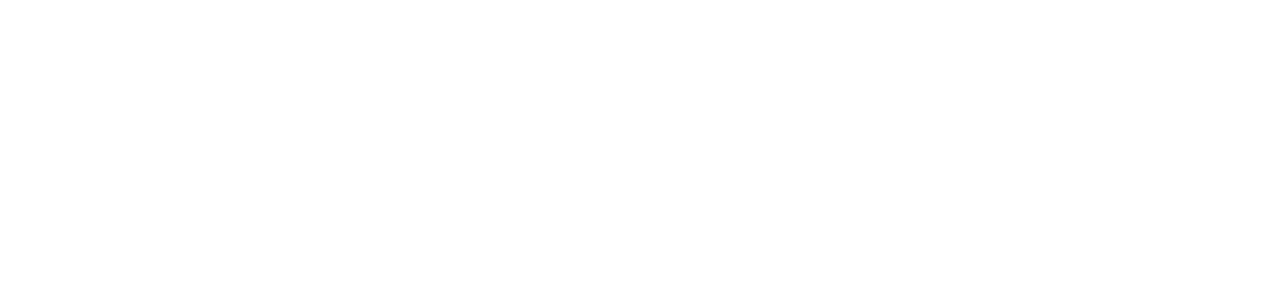
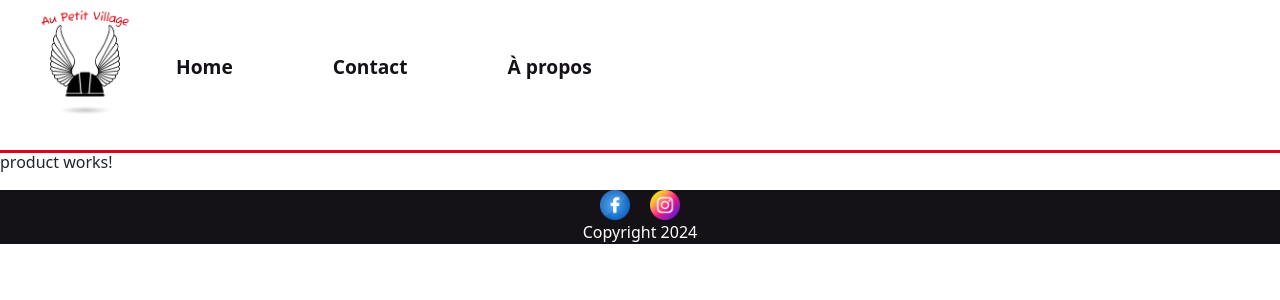
Before and after one commit to Dada-nol/AuPetitVillage, an Angular app: page /product/1 in a window 1280 px wide. Before the commit this address led to /. Shown: the top 300 px of the page. Built offline with nearby package versions, Linux system fonts and the light colour scheme.

Commit message:
add product id route

```diff
--- a/src/app/app-routing.module.ts
+++ b/src/app/app-routing.module.ts
@@ -8,7 +8,7 @@
 const routes: Routes = [
   { path: '', component: HomeComponent },
   { path: 'contact', component: ContactComponent },
-  { path: 'product', component: ProductComponent },
+  { path: 'product/:Id', component: ProductComponent },
   { path: 'about', component: AboutComponent },
 ];
 
--- a/src/app/card/card.component.html
+++ b/src/app/card/card.component.html
@@ -12,7 +12,9 @@
       <p>{{ product.price }}</p>
     </div>
     <div class="card-btn">
-      <button class="btn btn-secondary">Voir l'article</button>
+      <button routerLink="/product/{{ product.Id }}" class="btn btn-secondary">
+        Voir l'article
+      </button>
     </div>
   </div>
 </div>
--- a/src/app/header/header.component.html
+++ b/src/app/header/header.component.html
@@ -8,9 +8,9 @@
       />
     </a>
     <ul class="nav-link">
-      <li><a routerLink="/">Home</a></li>
-      <li><a routerLink="/contact">Contact</a></li>
-      <li><a routerLink="/about">À propos</a></li>
+      <li><a routerLinkActive="active" routerLink="/">Home</a></li>
+      <li><a routerLinkActive="active" routerLink="/contact">Contact</a></li>
+      <li><a routerLinkActive="active" routerLink="/about">À propos</a></li>
     </ul>
   </nav>
 </div>
```
